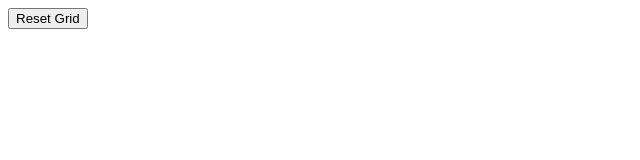
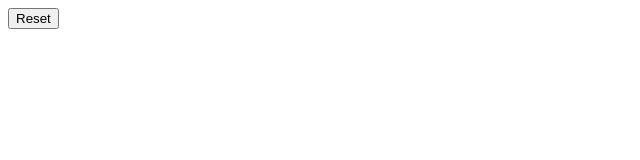
Before and after one commit to ckauj/etch-a-sketch, a plain HTML site: page index.html in a window 1280 px wide. Shown: the top 160 px of the page, 0-640 px from the left. Drawn offline with Linux system fonts and the light colour scheme.

Commit message:
Change 'reset grid' to 'reset'

```diff
--- a/index.html
+++ b/index.html
@@ -9,7 +9,7 @@
 </head>
 <body onload="createGrid()">
     <div id="reset-container">
-        <button id="reset-grid">Reset Grid</button>
+        <button id="reset-grid">Reset</button>
     </div>
     <div id="grid-container"></div>
     <script>
```
